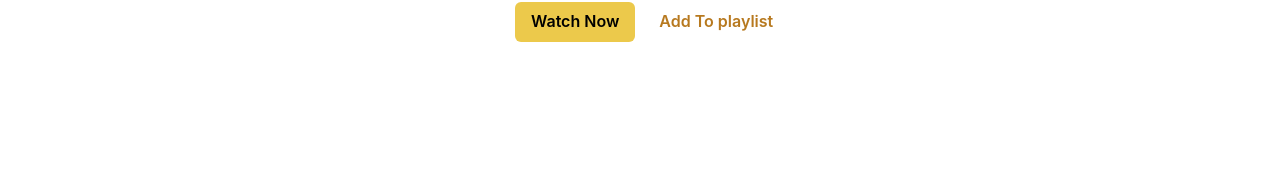
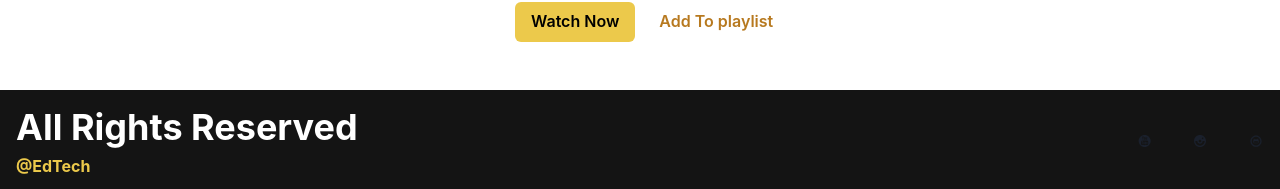
Before and after one commit to Ranjeet0302Singh/edtech-frontend, a React (Create React App) app: page /courses in a window 1280 px wide. Shown: the part 702-891 px from the top of the page. Before the commit the page ends 800 px from the top, so only its background shows below. Built offline with nearby package versions, Linux system fonts and the light colour scheme.

Commit message:
footer done

```diff
--- a/src/App.js
+++ b/src/App.js
@@ -3,6 +3,7 @@
     import Home from './components/Home/Home';
 import Header from './components/Layout/Header/Header';
 import Courses from './components/Courses/Courses';
+import Footer from './components/Layout/Footer/Footer';
 
 const App = () => {
   return (
@@ -13,6 +14,7 @@
           <Route path='/' element={<Home/>}/>
           <Route path='/courses' element={<Courses/>}/>
         </Routes>
+        <Footer/>
       </Router>
     </div>
   )
--- /dev/null
+++ b/src/components/Layout/Footer/Footer.jsx
@@ -0,0 +1,33 @@
+import { Box, HStack, Heading, Stack, VStack, color } from '@chakra-ui/react'
+import React from 'react'
+
+import{TiSocialYoutubeCircular,TiSocialInstagramCircular} from 'react-icons/ti'
+import {DiGithub} from 'react-icons/di'
+
+const Footer = () => {
+  return (
+
+    <Box padding={'4' } bg={'blackAlpha.900'} minH={'10vh'}>
+        <Stack direction={['column','row']}>
+            <VStack alignItems={['center','flex-start']} width={'full'}>
+                <Heading children={"All Rights Reserved" }color={'white'}/>
+                <Heading fontFamily={'body'} size={'sm'} children='@EdTech' color={'yellow.400'}/>
+
+            </VStack>
+            <HStack spacing={['2','10']} justifyContent={'center'}>
+<a href="#">
+    <TiSocialYoutubeCircular/>
+</a>
+<a href="#">
+    <TiSocialInstagramCircular/>
+</a>
+<a href="#">
+    <DiGithub/>
+</a>
+            </HStack>
+        </Stack>
+    </Box>
+  )
+}
+
+export default Footer
```
